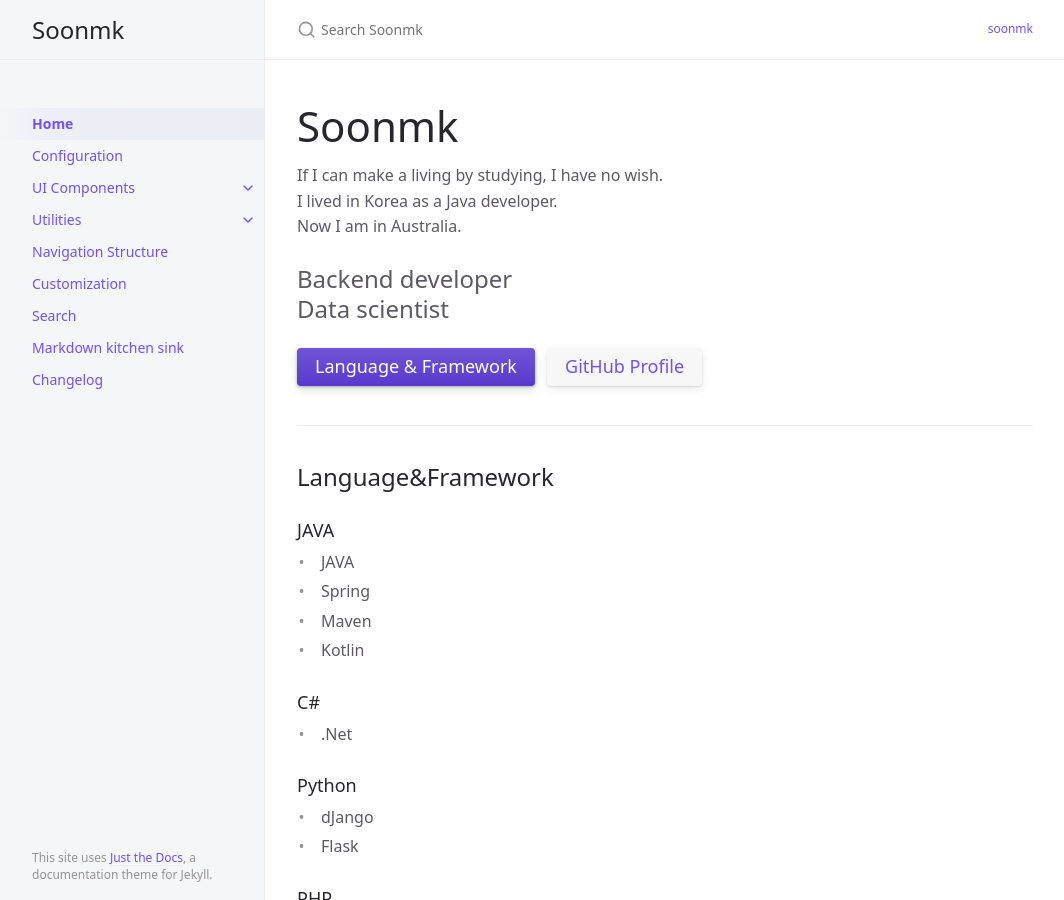
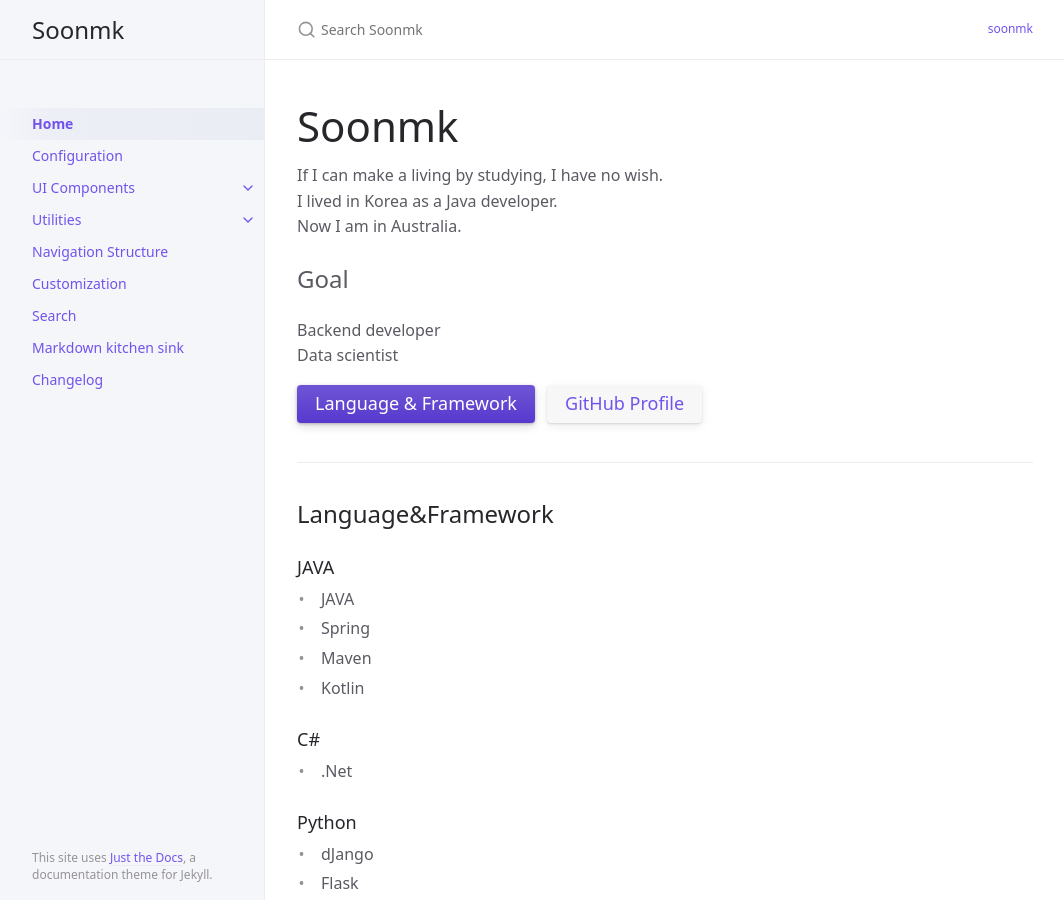
Before and after one commit to soonmk/soonmk.github.io, a Jekyll site: the page built from index.md, in a window 1280 px wide and 900 px high. Shown: the whole window, without its empty margins (107-1171 px from the left). Built offline with Jekyll 4.4.1, drawn with Linux system fonts in a browser that asks for light colours.

Commit message:
Update index.md

```diff
--- a/index.md
+++ b/index.md
@@ -13,9 +13,10 @@ If I can make a living by studying, I have no wish.
 I lived in Korea as a Java developer.
 Now I am in Australia.
 
+Goal
+{: .fs-6 .fw-300 }
 Backend developer
 Data scientist
-{: .fs-6 .fw-300 }
 
 [Language & Framework](#Language&Framework){: .btn .btn-primary .fs-5 .mb-4 .mb-md-0 .mr-2 } [GitHub Profile](https://github.com/soonmk){: .btn .fs-5 .mb-4 .mb-md-0 }
 
@@ -54,18 +55,18 @@ Data scientist
 - Jenkins
 - Apache
 
-
+---
 ## Database
 ### RDBMS
 
 ### ODBMS
 
-
+---
 ## API
 
 ### Rest API
 
-
+---
 ## Server
 
 ### AWS EC2 Instance
@@ -76,7 +77,7 @@ Data scientist
 
 ### Linux
 
-
+---
 ## Network
 
 ### HTTP
@@ -86,12 +87,12 @@ Data scientist
 
 ### Domain Management
 
-
+---
 ## Storage
 
 ### AWS S3
 
-
+---
 ## Front-End
 
 ### HTML
@@ -112,7 +113,7 @@ Data scientist
 
 ### Ajax
 
-
+---
 ## Figure out
 
 ### Container
```
